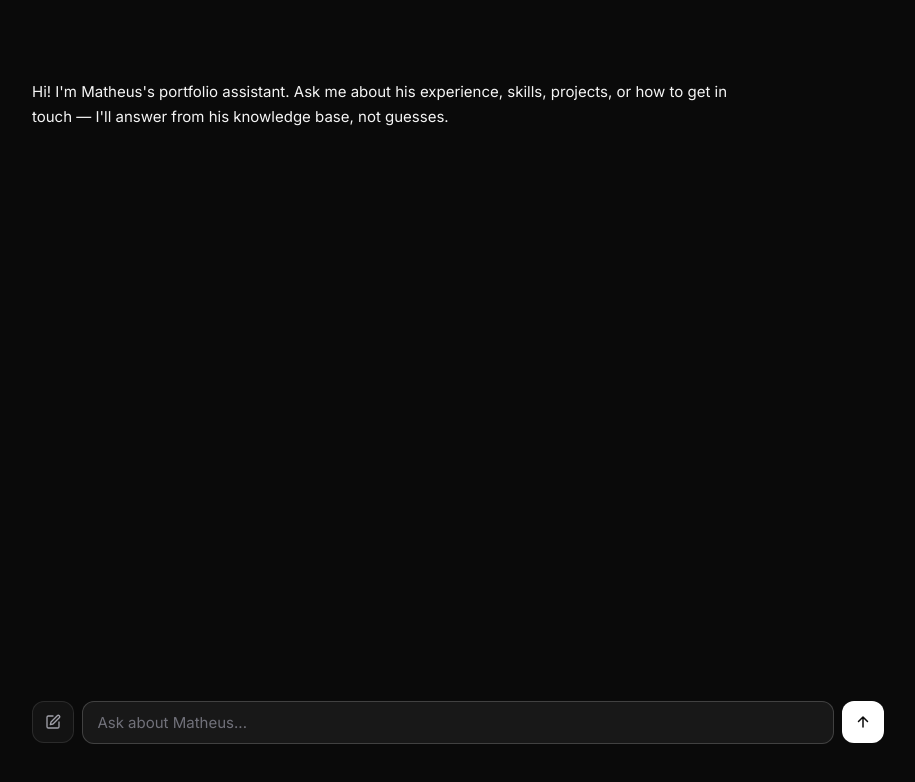
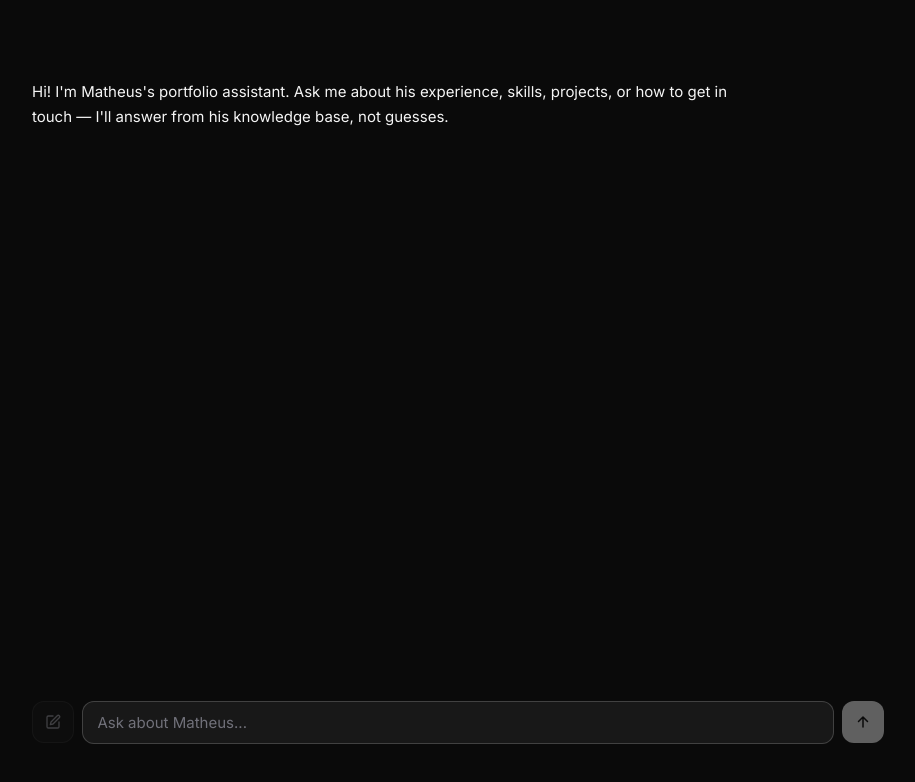
Before and after one commit to matheusgalvao1/ai-powered-portfolio, a React (Vite) app in the folder apps/web/: page / in a window 1280 px wide. Shown: the top 782 px of the page, without its empty margins (182-1097 px from the left). Built offline with nearby package versions, Linux system fonts and the light colour scheme; no server answers.

Commit message:
Disable send and new chat buttons when unusable

```diff
--- a/apps/web/src/components/ChatPanel.tsx
+++ b/apps/web/src/components/ChatPanel.tsx
@@ -80,6 +80,7 @@ export function ChatPanel() {
       </div>
       <Composer
         disabled={isSending}
+        canReset={messages.length > 1}
         onSubmit={sendMessage}
         onNewChat={resetConversation}
       />
--- a/apps/web/src/components/Composer.tsx
+++ b/apps/web/src/components/Composer.tsx
@@ -1,16 +1,19 @@
-import { useEffect, useRef } from "react";
+import { useEffect, useRef, useState } from "react";
 import type { FormEvent } from "react";
 
 export function Composer({
   disabled,
+  canReset,
   onSubmit,
   onNewChat,
 }: {
   disabled: boolean;
+  canReset: boolean;
   onSubmit: (message: string) => void;
   onNewChat: () => void;
 }) {
   const inputRef = useRef<HTMLInputElement>(null);
+  const [hasText, setHasText] = useState(false);
 
   useEffect(() => {
     if (!disabled) {
@@ -24,6 +27,7 @@ export function Composer({
     onSubmit(value);
     if (inputRef.current) {
       inputRef.current.value = "";
+      setHasText(false);
     }
   };
 
@@ -35,7 +39,7 @@ export function Composer({
         aria-label="New chat"
         title="New chat"
         onClick={onNewChat}
-        disabled={disabled}
+        disabled={disabled || !canReset}
       >
         <svg width="16" height="16" viewBox="0 0 24 24" fill="none" aria-hidden="true">
           <path
@@ -62,8 +66,16 @@ export function Composer({
         autoComplete="off"
         autoFocus
         disabled={disabled}
+        onInput={(event) =>
+          setHasText(event.currentTarget.value.trim().length > 0)
+        }
       />
-      <button className="composer-send" type="submit" aria-label="Send" disabled={disabled}>
+      <button
+        className="composer-send"
+        type="submit"
+        aria-label="Send"
+        disabled={disabled || !hasText}
+      >
         <svg width="16" height="16" viewBox="0 0 16 16" fill="none" aria-hidden="true">
           <path
             d="M8 13V3M8 3L3.5 7.5M8 3L12.5 7.5"
```
